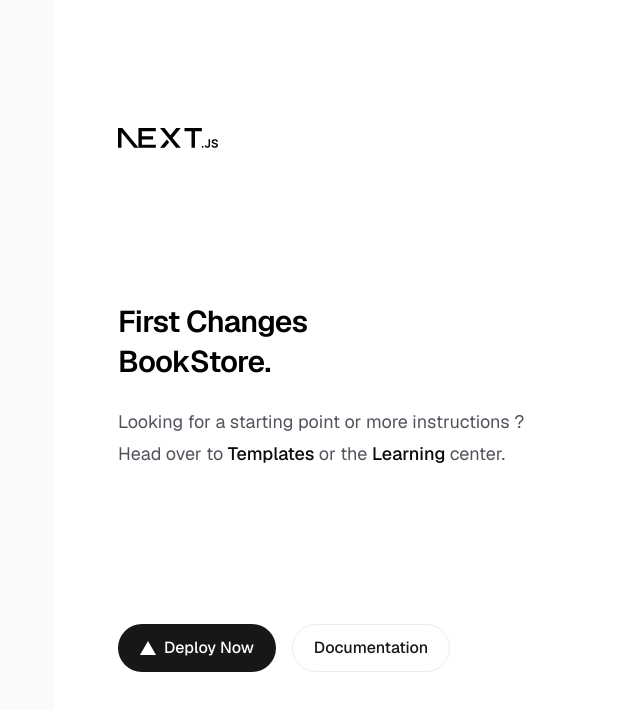
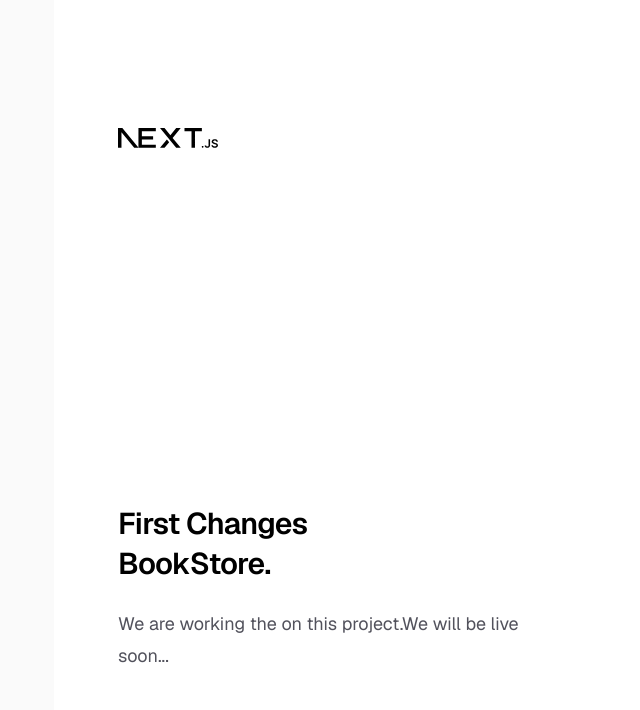
Before and after one commit to anjolnepal/bookstore-exchange, a Next.js app: page / in a window 1280 px wide. Shown: the top 710 px of the page, without its empty margins (202-842 px from the left). Built offline with nearby package versions, Linux system fonts and the light colour scheme.

Commit message:
Text Description

```diff
--- a/app/page.js
+++ b/app/page.js
@@ -17,47 +17,8 @@
             First Changes BookStore.{' '}
           </h1>{' '}
           <p className="max-w-md text-lg leading-8 text-zinc-600 dark:text-zinc-400">
-            Looking for a starting point or more instructions ? Head over to{' '}
-            <a
-              href="https://vercel.com/templates?framework=next.js&utm_source=create-next-app&utm_medium=appdir-template-tw&utm_campaign=create-next-app"
-              className="font-medium text-zinc-950 dark:text-zinc-50"
-            >
-              Templates{' '}
-            </a>{' '}
-            or the{' '}
-            <a
-              href="https://nextjs.org/learn?utm_source=create-next-app&utm_medium=appdir-template-tw&utm_campaign=create-next-app"
-              className="font-medium text-zinc-950 dark:text-zinc-50"
-            >
-              Learning{' '}
-            </a>{' '}
-            center.{' '}
+            We are working the on this project.We will be live soon...{' '}
           </p>{' '}
-        </div>{' '}
-        <div className="flex flex-col gap-4 text-base font-medium sm:flex-row">
-          <a
-            className="flex h-12 w-full items-center justify-center gap-2 rounded-full bg-foreground px-5 text-background transition-colors hover:bg-[#383838] dark:hover:bg-[#ccc] md:w-[158px]"
-            href="https://vercel.com/new?utm_source=create-next-app&utm_medium=appdir-template-tw&utm_campaign=create-next-app"
-            target="_blank"
-            rel="noopener noreferrer"
-          >
-            <Image
-              className="dark:invert"
-              src="/vercel.svg"
-              alt="Vercel logomark"
-              width={16}
-              height={16}
-            />
-            Deploy Now{' '}
-          </a>{' '}
-          <a
-            className="flex h-12 w-full items-center justify-center rounded-full border border-solid border-black/[.08] px-5 transition-colors hover:border-transparent hover:bg-black/[.04] dark:border-white/[.145] dark:hover:bg-[#1a1a1a] md:w-[158px]"
-            href="https://nextjs.org/docs?utm_source=create-next-app&utm_medium=appdir-template-tw&utm_campaign=create-next-app"
-            target="_blank"
-            rel="noopener noreferrer"
-          >
-            Documentation{' '}
-          </a>{' '}
         </div>{' '}
       </main>{' '}
     </div>
```
